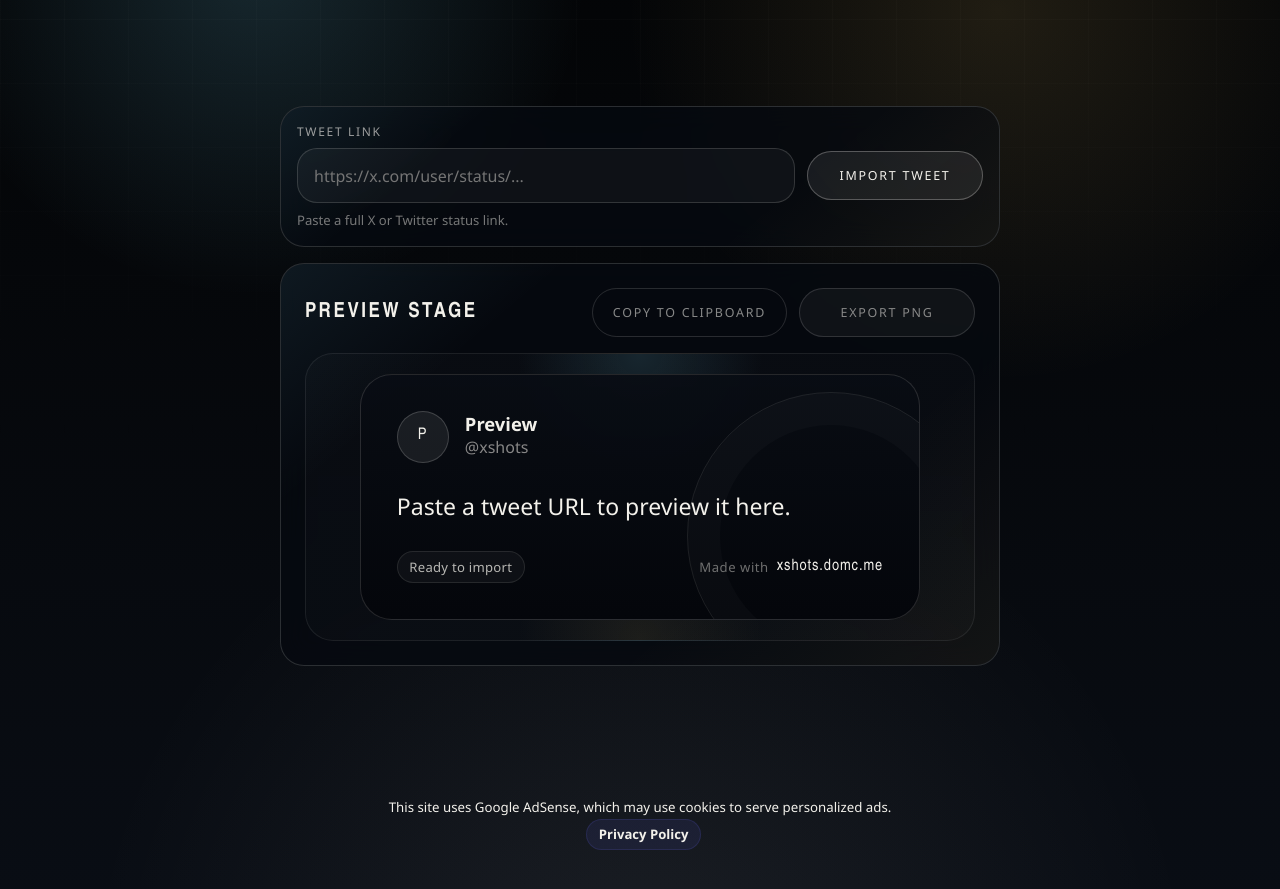
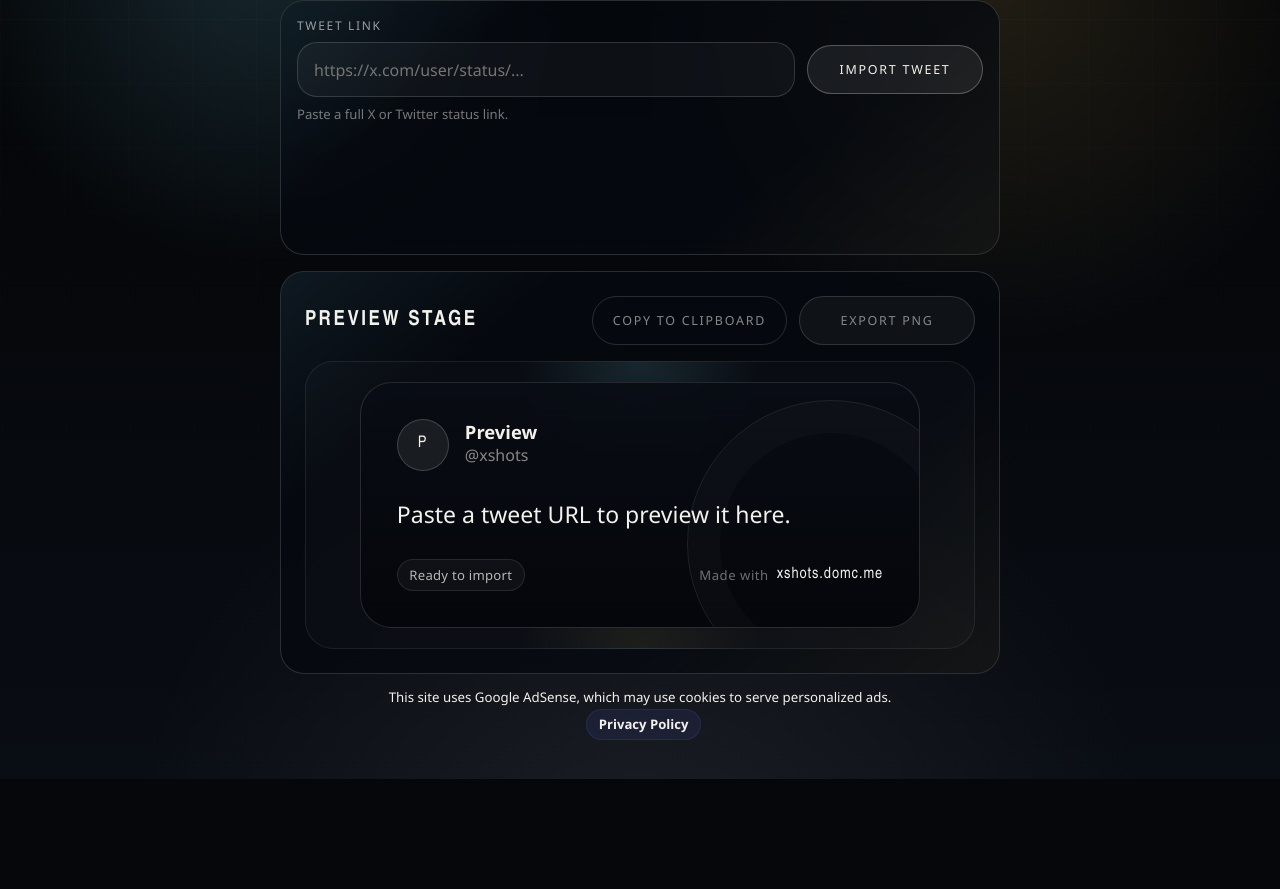
Before and after one commit to domechn/xshots, a React (Vite) app: page / in a window 1280 px wide. Shown: the part 237-1126 px from the top of the page. After the commit the page ends 1016 px from the top, so only its background shows below. Built offline with nearby package versions, Linux system fonts and the light colour scheme.

Commit message:
move ads

```diff
--- a/src/App.tsx
+++ b/src/App.tsx
@@ -218,15 +218,6 @@ export default function App({
           <p className="app-hero__summary app-hero__summary--minimal">
             Enter an X or Twitter post URL to preview and export it.
           </p>
-          <div className="ad-slot ad-slot--top">
-            <ins className="adsbygoogle"
-                 style={{ display: "block" }}
-                 data-ad-client="ca-pub-7409362530062378"
-                 data-ad-slot="3630870817"
-                 data-ad-format="auto"
-                 data-full-width-responsive="true"></ins>
-            <script>(adsbygoogle = window.adsbygoogle || []).push({});</script>
-          </div>
         </section>
 
         <section className="app-grid app-grid--minimal">
@@ -261,6 +252,19 @@ export default function App({
                 </span>
               </label>
             </form>
+            <div className="ad-slot ad-slot--tweet-link">
+              <ins
+                className="adsbygoogle"
+                style={{ display: "block" }}
+                data-ad-client="ca-pub-7409362530062378"
+                data-ad-slot="3630870817"
+                data-ad-format="auto"
+                data-full-width-responsive="true"
+              ></ins>
+              <script>
+                (adsbygoogle = window.adsbygoogle || []).push({});
+              </script>
+            </div>
           </section>
 
           <section className="preview-panel preview-panel--minimal">
@@ -294,18 +298,12 @@ export default function App({
           </section>
         </section>
         <footer className="app-footer">
-          <div className="ad-slot ad-slot--bottom">
-            <ins className="adsbygoogle"
-                 style={{ display: "block" }}
-                 data-ad-client="ca-pub-7409362530062378"
-                 data-ad-slot="3630870817"
-                 data-ad-format="auto"
-                 data-full-width-responsive="true"></ins>
-            <script>(adsbygoogle = window.adsbygoogle || []).push({});</script>
-          </div>
           <p className="privacy-note">
-            This site uses Google AdSense, which may use cookies to serve personalized ads.
-            <a href="/privacy.html" className="app-link">Privacy Policy</a>
+            This site uses Google AdSense, which may use cookies to serve
+            personalized ads.
+            <a href="/privacy.html" className="app-link">
+              Privacy Policy
+            </a>
           </p>
         </footer>
       </div>
--- a/src/app.css
+++ b/src/app.css
@@ -885,14 +885,13 @@
   width: 100%;
 }
 
-.ad-slot--top {
-  min-height: 90px;
-  margin-top: 8px;
+.control-panel .ad-slot {
+  position: relative;
+  z-index: 1;
 }
 
-.ad-slot--bottom {
+.ad-slot--tweet-link {
   min-height: 90px;
-  margin-bottom: 14px;
 }
 
 /* Footer */
@@ -929,7 +928,10 @@
   font-size: 0.82rem;
   font-weight: 600;
   text-decoration: none;
-  transition: transform 160ms ease, background-color 160ms ease, box-shadow 160ms ease;
+  transition:
+    transform 160ms ease,
+    background-color 160ms ease,
+    box-shadow 160ms ease;
   white-space: nowrap;
 }
 
```
Also changed, not shown: 5 other files (tests, documents, lock files or other folders).
